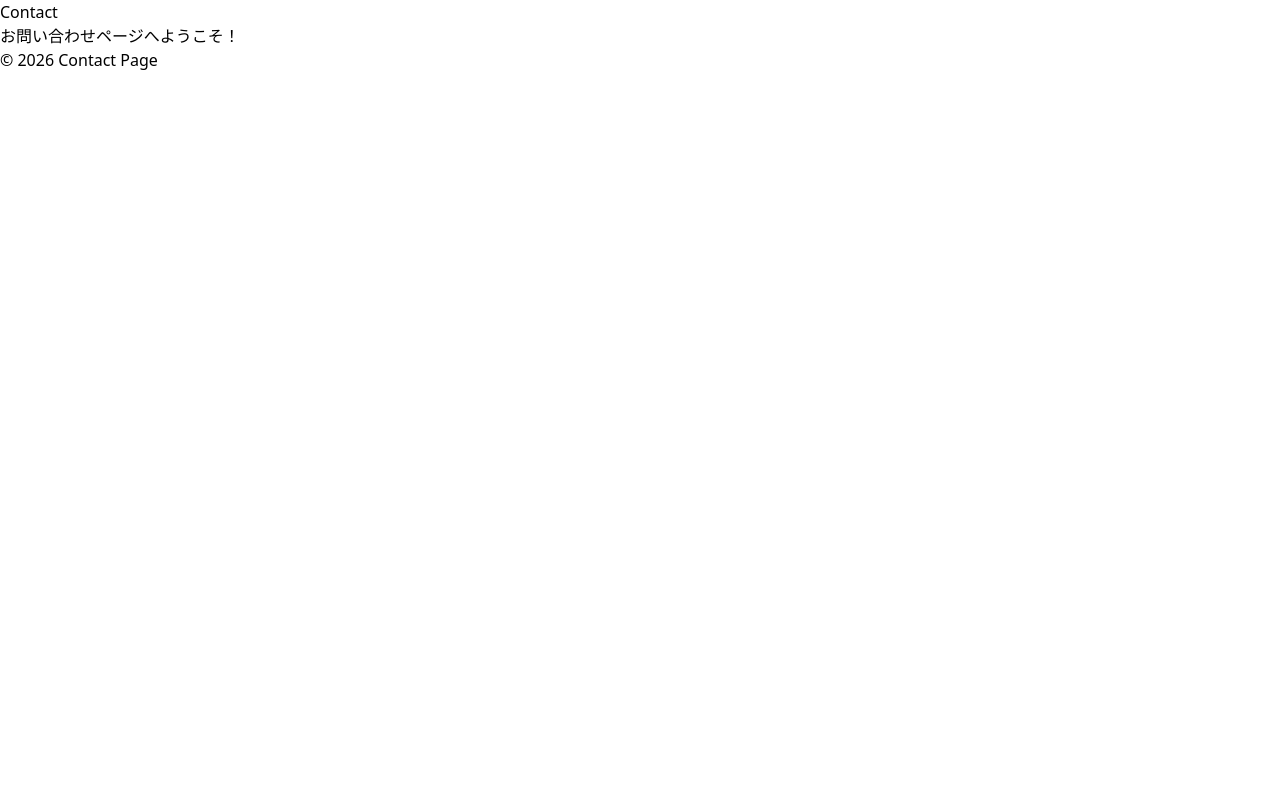
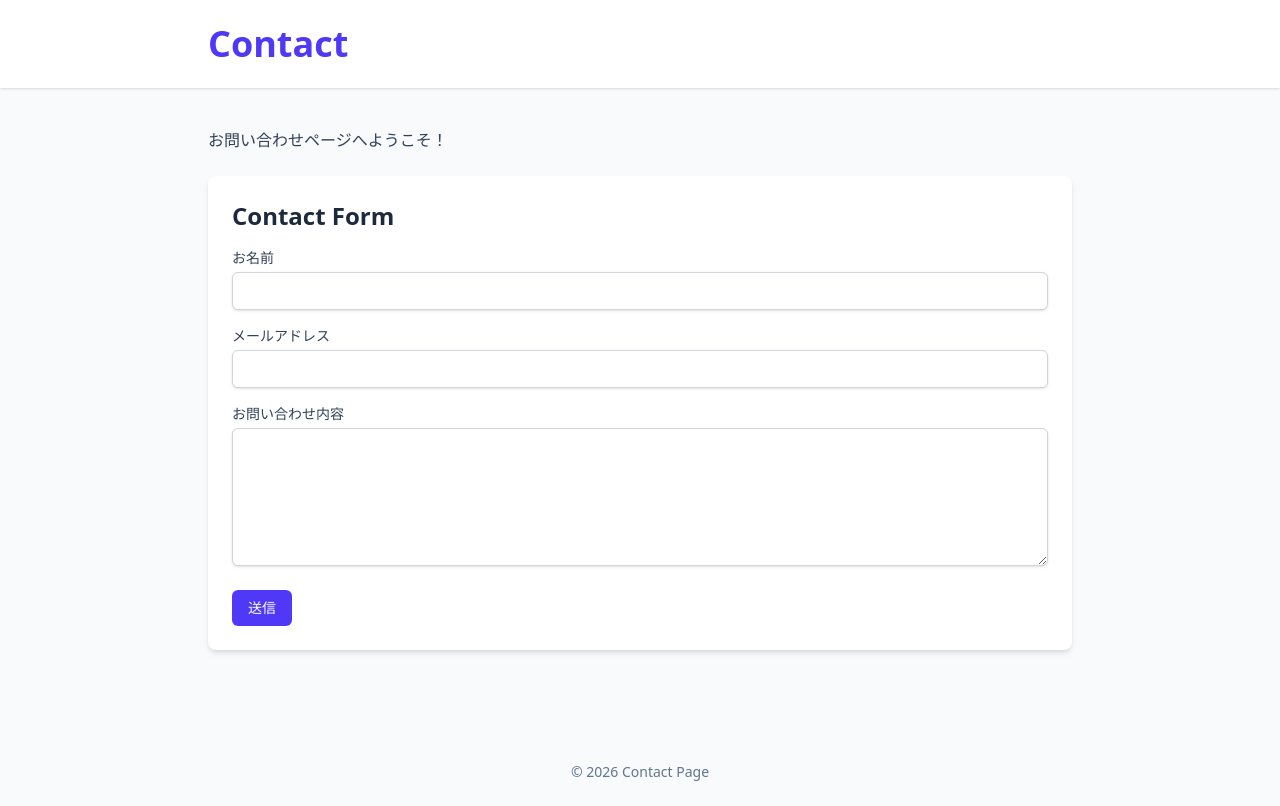
Before and after one commit to nhori123/contact-form-on-cloudflare-pages, a website: page public/index.html in a window 1280 px wide. Drawn offline with nearby package versions, Linux system fonts and the light colour scheme.

Commit message:
ステップ6まで実施

```diff
--- a/public/index.html
+++ b/public/index.html
@@ -6,16 +6,44 @@
   <title>Contact</title>
   <script src="https://cdn.jsdelivr.net/npm/@tailwindcss/browser@4"></script>
 </head>
-<body>
-  <header>
-    <h1>Contact</h1>
+<body class="bg-slate-50 text-slate-900">
+  <header class="bg-white shadow-sm">
+    <div class="max-w-4xl mx-auto px-4 py-6">
+      <h1 class="text-3xl md:text-4xl font-extrabold text-indigo-600">Contact</h1>
+    </div>
   </header>
-  <main>
-    <p>お問い合わせページへようこそ！</p>
+  <main class="max-w-4xl mx-auto px-4 py-10" id="main-content" role="main">
+    <p class="text-slate-700 mb-6">お問い合わせページへようこそ！</p>
+    <div class="bg-white rounded-lg shadow-md p-6">
+      <div class="mb-4">
+        <h2 class="text-2xl font-semibold text-slate-800">Contact Form</h2>
+      </div>
+      <div>
+        <form class="space-y-4">
+          <div>
+            <label for="name" class="block text-sm font-medium text-slate-700">お名前</label>
+            <input type="text" id="name" name="name" required class="mt-1 block w-full rounded-md border border-gray-300 bg-white px-3 py-2 text-sm shadow-sm placeholder-gray-400 focus:border-indigo-500 focus:outline-none focus:ring-1 focus:ring-indigo-500" />
+          </div>
+          <div>
+            <label for="email" class="block text-sm font-medium text-slate-700">メールアドレス</label>
+            <input type="email" id="email" name="email" required class="mt-1 block w-full rounded-md border border-gray-300 bg-white px-3 py-2 text-sm shadow-sm placeholder-gray-400 focus:border-indigo-500 focus:outline-none focus:ring-1 focus:ring-indigo-500" />
+          </div>
+          <div>
+            <label for="message" class="block text-sm font-medium text-slate-700">お問い合わせ内容</label>
+            <textarea id="message" name="message" required rows="6" class="mt-1 block w-full rounded-md border border-gray-300 bg-white px-3 py-2 text-sm shadow-sm placeholder-gray-400 focus:border-indigo-500 focus:outline-none focus:ring-1 focus:ring-indigo-500"></textarea>
+          </div>
+          <div class="pt-2">
+            <button type="submit" class="inline-flex items-center justify-center rounded-md bg-indigo-600 px-4 py-2 text-sm font-medium text-white hover:bg-indigo-700 focus:outline-none focus:ring-2 focus:ring-indigo-500">送信</button>
+          </div>
+        </form>
+      </div>
+    </div>
     <!-- ここにお問い合わせフォームを追加 -->
   </main>
-  <footer>
-    <p>&copy; 2026 Contact Page</p>
+  <footer class="mt-12">
+    <div class="max-w-4xl mx-auto px-4 py-6 text-center text-sm text-slate-500">
+      <p>&copy; 2026 Contact Page</p>
+    </div>
   </footer>
 </body>
 </html>
```
